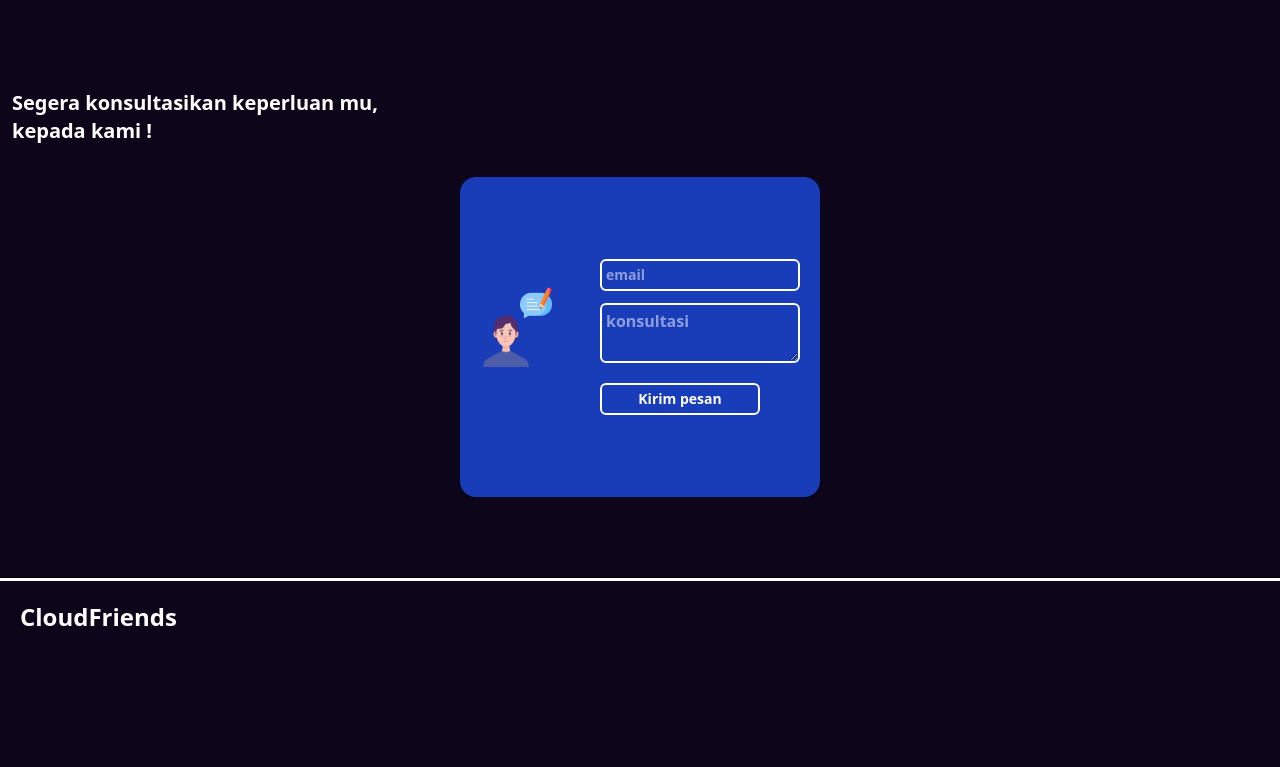
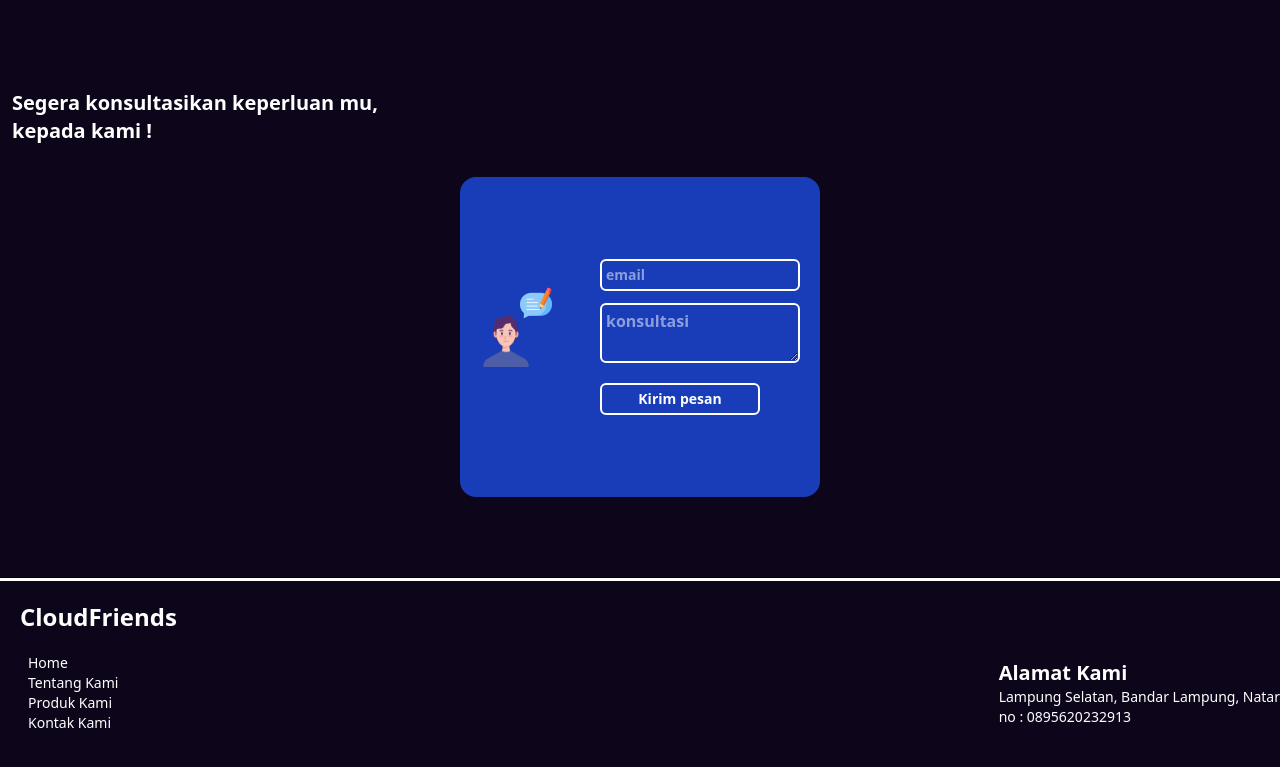
Before and after one commit to Cyber-Lampung/Belajar_express, a website: page public/src/page/index.html in a window 1280 px wide. Shown: the part 1508-2275 px from the top of the page. Drawn offline with nearby package versions, Linux system fonts and the light colour scheme.

Commit message:
push project

```diff
--- a/public/src/page/index.html
+++ b/public/src/page/index.html
@@ -20,11 +20,13 @@
           <img src="../../image/processor.png" alt="" class="w-[39px]" />
         </div>
         <div class="flex flex-col gap-1.5">
-          <div class="w-[37px] h-[3px] bg-white"></div>
-          <div class="w-[30px] h-[3px] bg-white"></div>
-          <div class="w-[37px] h-[3px] bg-white"></div>
+          <div class="w-[35px] h-[3px] bg-white"></div>
+          <div class="w-[27px] h-[3px] bg-white"></div>
+          <div class="w-[35px] h-[3px] bg-white"></div>
         </div>
       </nav>
+
+      <aside></aside>
     </header>
 
     <main>
@@ -179,12 +181,30 @@
       </article>
     </main>
 
-    <footer class="mb-30">
+    <footer class="mb-10">
       <hr class="h-1 bg-white w-full" />
       <div>
         <h3 class="text-white p-5 font-bold text-2xl">CloudFriends</h3>
       </div>
-      <div></div>
+      <div class="flex justify-between items-center">
+        <div class="pl-7">
+          <ul class="text-white text-sm">
+            <li><a href="#Home">Home</a></li>
+            <li><a href="#tentangKami">Tentang Kami</a></li>
+            <li><a href="#Produk"></a>Produk Kami</li>
+            <li><a href="#kontak">Kontak Kami</a></li>
+          </ul>
+        </div>
+
+        <!-- alamat -->
+        <div class="text-white">
+          <p class="text-xl font-bold">Alamat Kami</p>
+          <div class="text-sm">
+            <p>Lampung Selatan, Bandar Lampung, Natar</p>
+            <p>no : 0895620232913</p>
+          </div>
+        </div>
+      </div>
     </footer>
   </body>
 </html>
```
